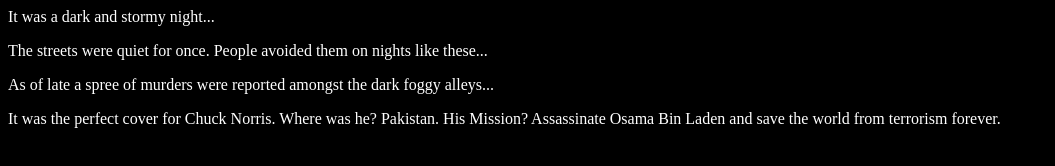
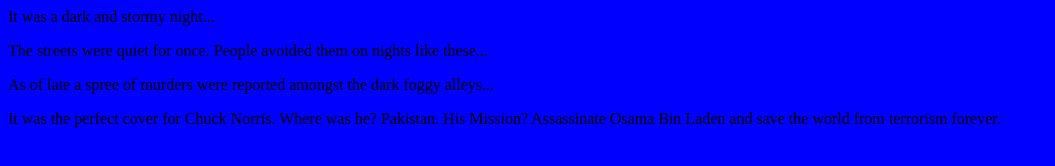
Before and after one commit to jjstonebarger/fireside-story, a plain HTML site: page index.html in a window 1280 px wide. Shown: the whole page, without its empty margins (0-1055 px from the left). Drawn offline with Linux system fonts and the light colour scheme.

Commit message:
changed background/text color

```diff
--- a/style.css
+++ b/style.css
@@ -1,4 +1,4 @@
 body {
-    color: white;
-    background-color: #000000;
+    color: black;
+    background-color: #0000ff;
 }
```
